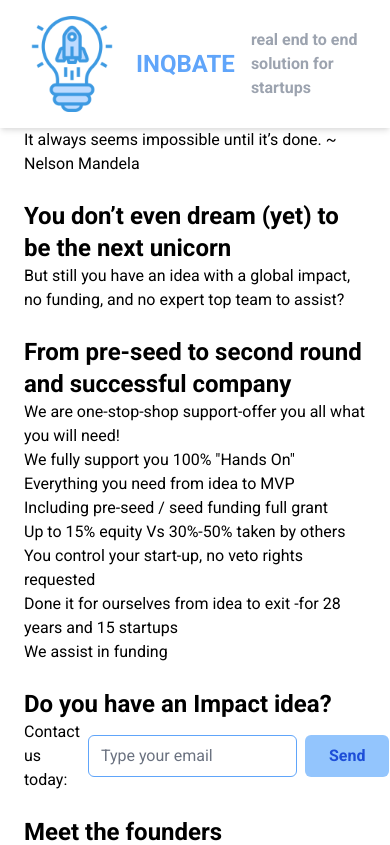
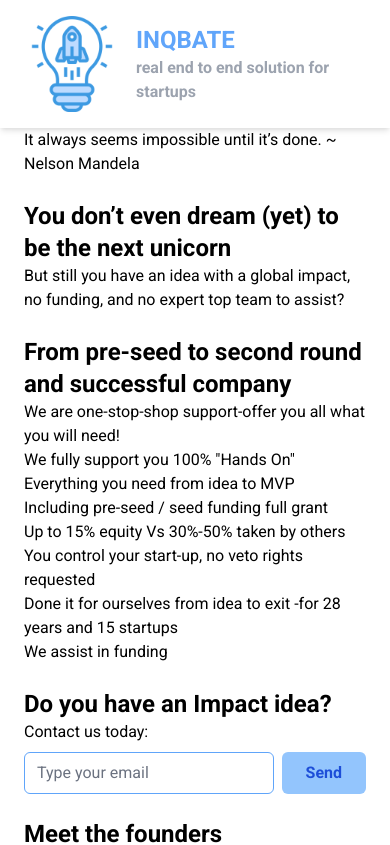
Before and after one commit to inqbate-app/website, a Next.js app: page / in a window 390 px wide. Shown: the top 845 px of the page. Built offline with nearby package versions, Linux system fonts and the light colour scheme; what @tailwindcss/typography would draw is missing.

Commit message:
✨ add some responsiveness fixes

```diff
--- a/pages/index.js
+++ b/pages/index.js
@@ -63,10 +63,10 @@
           <img src="./idea.png" alt="" className="h-full" />
         </div>
 
-        <h1 className="font-bold flex items-center flex-1 space-x-4 text-gray-400">
-          <span className="text-primary-default text-2xl">INQBATE</span>
-          <span>real end to end solution for startups</span>
-        </h1>
+        <div className="font-bold md:flex md:items-center flex-1 md:space-x-4 text-gray-400">
+          <h1 className="text-primary-default text-2xl">INQBATE</h1>
+          <p>real end to end solution for startups</p>
+        </div>
       </header>
 
       <div className="container mx-auto space-y-6 prose md:prose-lg lg:prose-xl px-6">
@@ -118,7 +118,7 @@
             </p>
           )) || (
             <form onSubmit={handleSubmit(onSubmit)}>
-              <div className="flex items-center space-x-2">
+              <div className="grid grid-cols-1 gap-2">
                 <label htmlFor="email">Contact us today:</label>
 
                 <div className="flex flex-1 items-stretch space-x-2">
```
